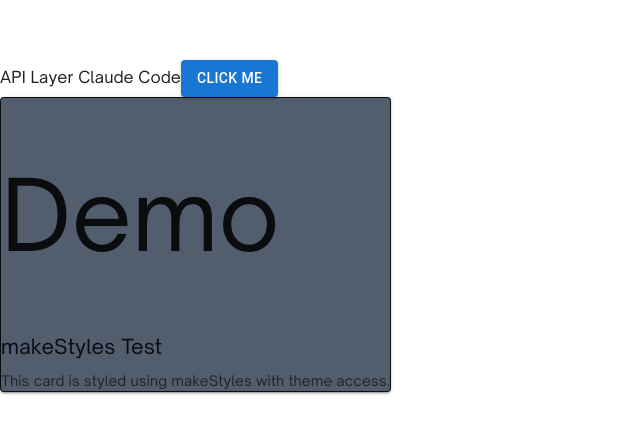
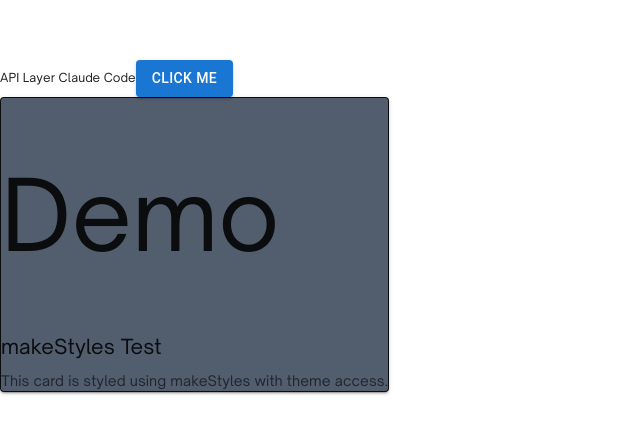
Before and after one commit to CelestialSystem/APILayerClaudeCode, a React (Vite) app: page / in a window 1280 px wide. Shown: the part 174-608 px from the top of the page, without its empty margins (0-640 px from the left). Built offline with nearby package versions, Linux system fonts and the light colour scheme.

Commit message:
added Inter font family in theme

```diff
--- a/src/css/global.css
+++ b/src/css/global.css
@@ -24,6 +24,14 @@
   font-family: "OpenSauceOne-ExtraBold";
   src: local("OpenSauceOne-ExtraBold"), url("../font/OpenSauceOne-ExtraBold.ttf") format("truetype");
 }
+@font-face {
+  font-family: "Inter-Regular";
+  src: local("Inter-Regular"), url("../font/Inter-Regular.ttf") format("truetype");
+}
+@font-face {
+  font-family: "Inter-SemiBold";
+  src: local("Inter-SemiBold"), url("../font/Inter-SemiBold.ttf") format("truetype");
+}
 
 * {
   font-family: OpenSauceOne-Regular;
--- a/src/theme.tsx
+++ b/src/theme.tsx
@@ -1,6 +1,39 @@
 import { createTheme } from "@mui/material/styles";
 
 const theme = createTheme({
+  typography: {
+    fontSize: 14,
+    h1: {
+      fontSize: '32px',
+      fontWeight: 600,
+    },
+    h2: {
+      fontSize: '20px',
+      fontWeight: 600,
+    },
+    h3: {
+      fontSize: '16px',
+      fontWeight: 600,
+    },
+    h4: {
+      fontSize: '14px',
+      fontWeight: 600,
+    },
+    h5: {
+      fontSize: '14px',
+      fontWeight: 400,
+    },
+    h6: {
+      fontSize: '12px',
+      fontWeight: 600,
+    },
+    body1: {
+      fontSize: '12px',
+    },
+    body2: {
+      fontSize: '10px',
+    },
+  },
   breakpoints: {
     values: {
       xs: 0,
```
Also changed, not shown: src/font/Inter-Regular.ttf (added), src/font/Inter-SemiBold.ttf (added).
